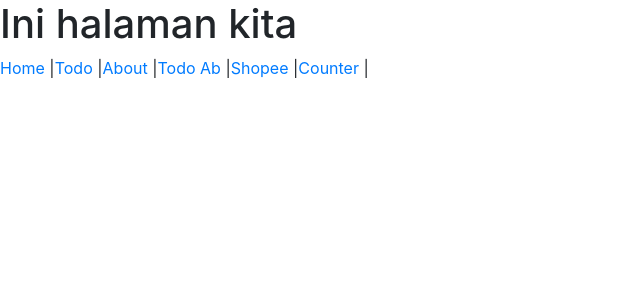
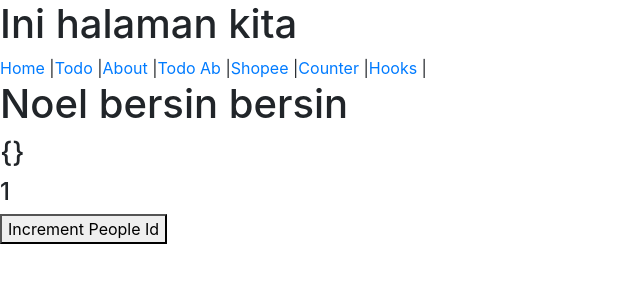
Before and after one commit to semmiverian/daring-fox-react, a React (Create React App) app: page /hooks in a window 1280 px wide. Shown: the top 300 px of the page, without its empty margins (0-640 px from the left). Built offline with nearby package versions, Linux system fonts and the light colour scheme; no server answers.

Commit message:
before custom hooks

```diff
--- a/src/App.js
+++ b/src/App.js
@@ -8,6 +8,7 @@ import About from './views/About'
 import Home from './views/Home'
 import Swapi from './views/Swapi'
 import Counter from './views/Counter'
+import Hooks from './views/hooks'
 
 class App extends Component {
   render() {
@@ -21,6 +22,7 @@ class App extends Component {
         <Link to="/todo/ab">Todo Ab</Link> |
         <Link to="/swapi">Shopee</Link> |
         <Link to="/counter">Counter</Link> |
+        <Link to="/hooks">Hooks</Link> |
 
         <Switch>
           <Route path="/" exact component={Home} />
@@ -28,6 +30,7 @@ class App extends Component {
           <Route path="/about" component={About} />
           <Route path="/swapi" component={Swapi} />
           <Route path="/counter" component={Counter} />
+          <Route path="/hooks" component={Hooks} />
         </Switch>
       </Router>
     </Provider>
--- /dev/null
+++ b/src/views/hooks.js
@@ -0,0 +1,52 @@
+import React, { useState, useEffect } from 'react'
+import axios from 'axios'
+
+// Custom Hooks
+function useSwapiApi(peopleId) {
+
+}
+
+export default function Hook() {
+  const [state, setState] = useState()
+
+  const [name, setName] = useState('Kosasih')
+  const [gender, setGender] = useState('Questionable')
+  const [age, setAge] = useState(17)
+  const [data, setData] = useState({})
+  const [peopleId, setPeopleId] = useState(1)
+
+  const wrapperSetName = e => {
+    setName(e.target.value)
+  }
+
+  useEffect(() => {
+    console.log('auououoouo')
+
+    axios.get(`https://swapi.co/api/people/${peopleId}`)
+        .then(({data}) => {
+          setData(data)
+        })
+    // hit APi
+  }, [peopleId])
+
+  return (
+    <div>
+      <h1>Noel bersin bersin {state}</h1>
+      <h3>{JSON.stringify(data)}</h3>
+      {/* <h3>{gender}</h3>
+      <h3>{age}</h3> */}
+
+      {/* <input type="text" onChange={wrapperSetName}
+            value={name}
+      /> */}
+      {/* <input type="text" onChange={e => setGender(e.target.value)}
+            value={gender}
+      />
+      <input type="text" onChange={e => setAge(e.target.value)}
+            value={age}
+      /> */}
+      <h4>{peopleId}</h4>
+      <button onClick={e => setPeopleId(peopleId + 1)}>Increment People Id</button>
+    </div>
+  )
+}
```
